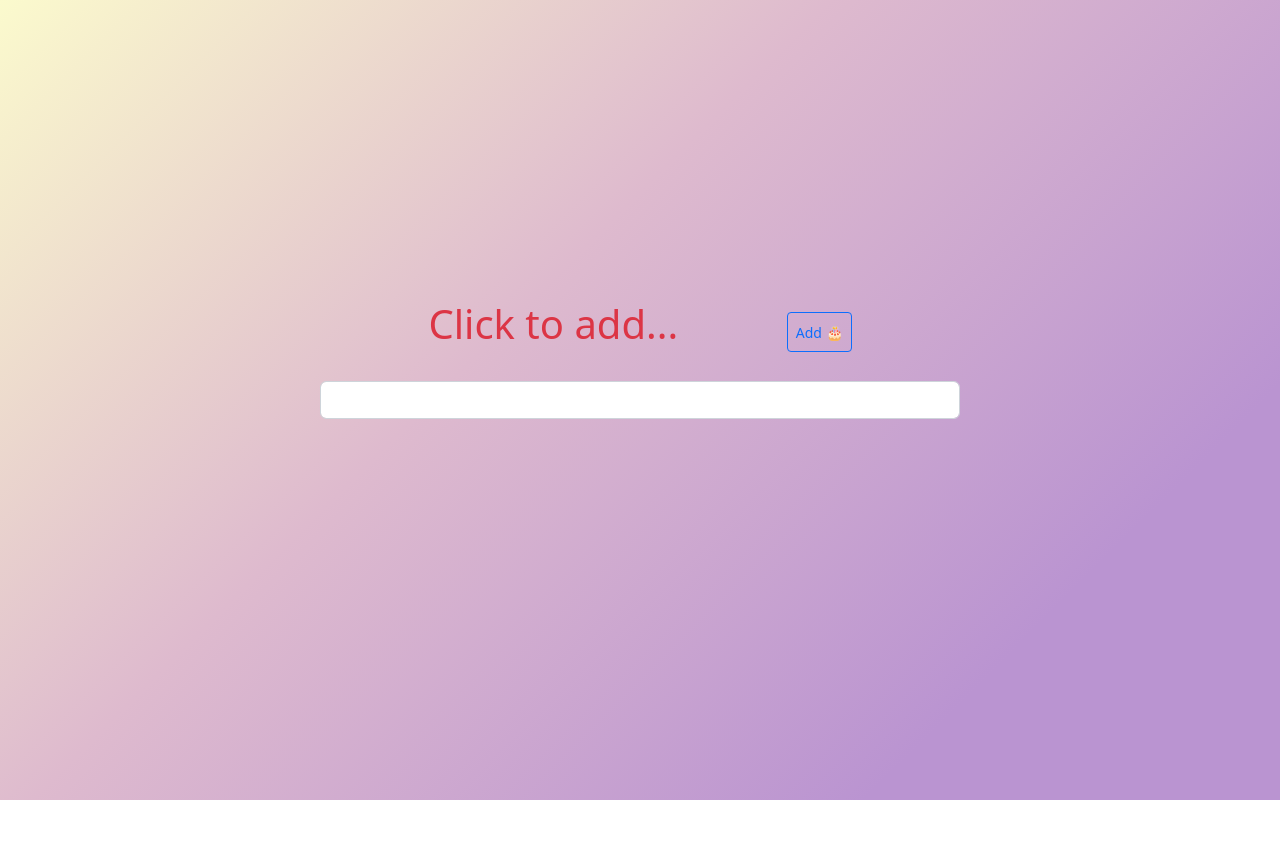
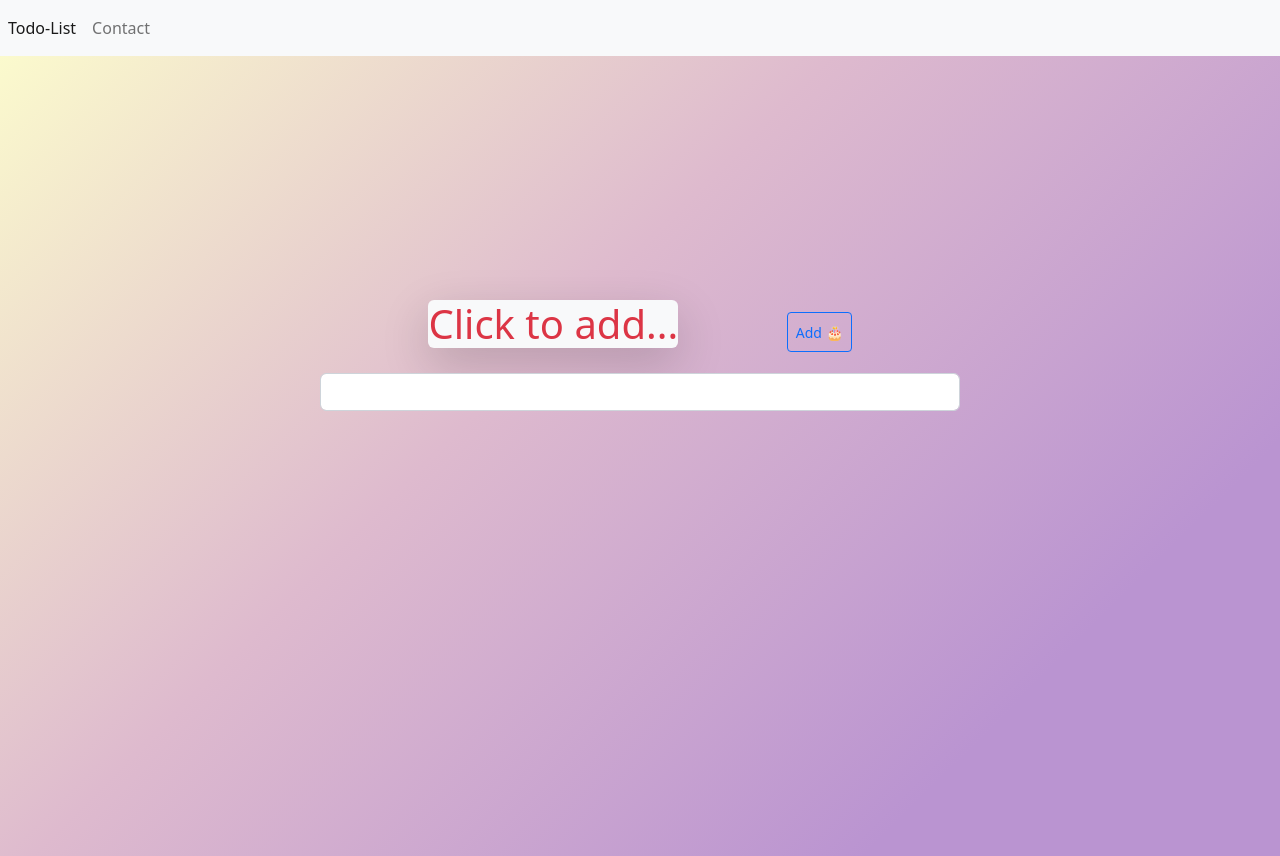
Before and after one commit to chantal0000/simple-todoList-js, a plain HTML site: page index.html in a window 1280 px wide. Before the commit the page ends 800 px from the top, so only its background shows below. Drawn offline with nearby package versions, Linux system fonts and the light colour scheme.

```diff
--- a/css/main.css
+++ b/css/main.css
@@ -8,6 +8,10 @@
     background: linear-gradient(135deg, #FBFACD 0%, #DEBACE 40%, #BA94D1 80%
     );
     height: 100vh;
+    /*display: flex;*/
+    /*flex-wrap: wrap;*/
+    /*align-items: center;*/
+    /*align-content: center;*/
     /*text-align: center;*/
 
 }
@@ -20,6 +24,7 @@
     top: 50%;
     transform: translate(-50%, -50%);
 }
+
 
 #toDoListControls {
     width: 50vw;
--- a/index.html
+++ b/index.html
@@ -13,19 +13,34 @@
 </head>
 
 <body>
+<!--nav bar-->
+<nav class="navbar navbar-expand-lg bg-light">
+    <div class="collapse navbar-collapse" id="navbarText">
+        <ul class="navbar-nav me-auto mb-2 mb-lg-0">
+            <li class="nav-item">
+                <a class="nav-link active" aria-current="page" href="#">Todo-List</a>
+            </li>
+            <li class="nav-item">
+                <a class="nav-link" href="#">Contact</a>
+            </li>
+        </ul>
+    </div>
+</nav>
+
+
 <!--Creating the ToDoList Body-->
 <div class="body"> <!--Main Page Wrapper-->
     <div id="toDoListControls">
-        <p class="paragraph display-6 text-danger " >Click to add...</p>
+        <p class="paragraph display-6 text-danger bg-light rounded shadow-lg" >Click to add...</p>
         <button class="addTodoBtn btn btn-outline-primary btn-sm" onclick="addTodo()">Add 🎂</button>
 
     </div> <!--End of todoListControls-->
     <!--    *******************************-->
     <div class="todoListBody">
         <div class="TodoInputField"><!--suppress HtmlFormInputWithoutLabel -->
-            <input class="TodoListField form-control text-danger" type="text"></div> <!--End of TodoInputField-->
+            <input class="TodoListField form-control text-danger mb-3 " type="text"></div> <!--End of TodoInputField-->
         <div class="TodosList">
-            <ul class="todoUL list-group">
+            <ul class="todoUL list-group ">
                 <!--                <li></li>-->
             </ul>
         </div>
```
